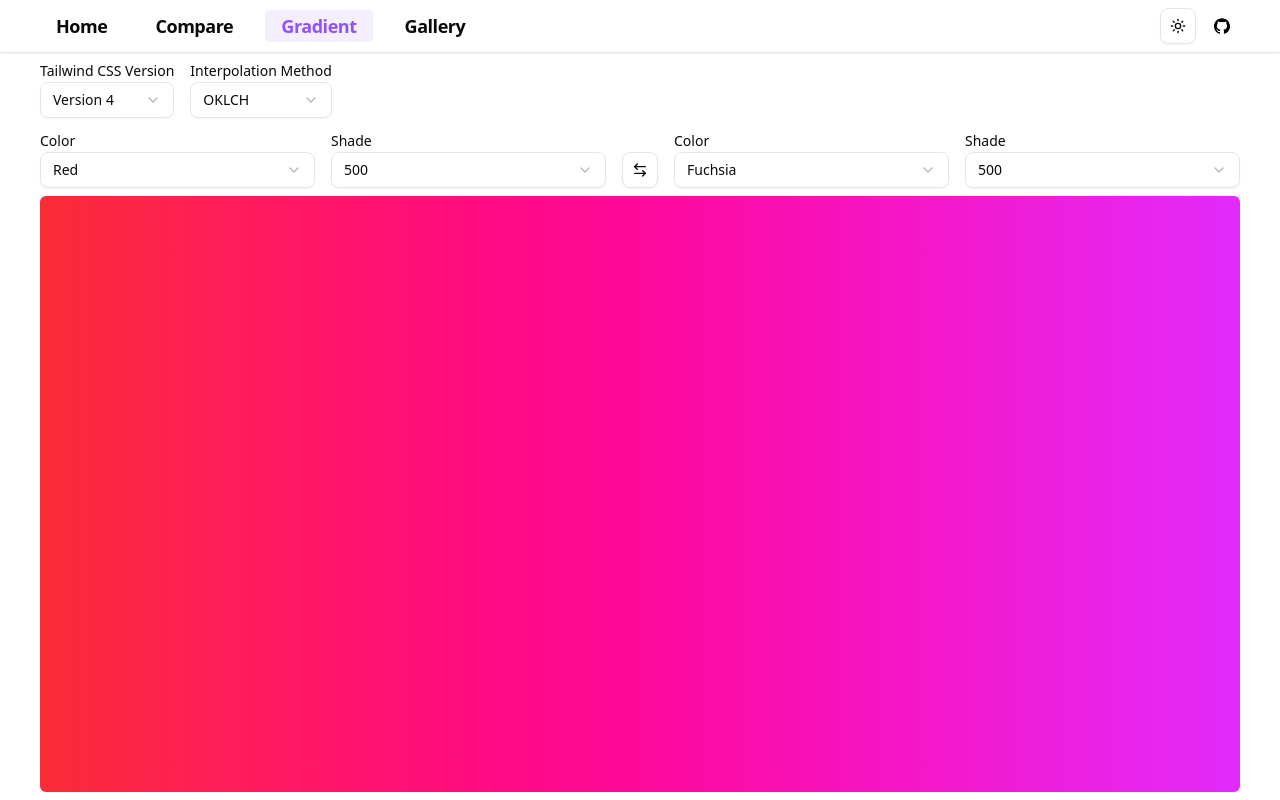
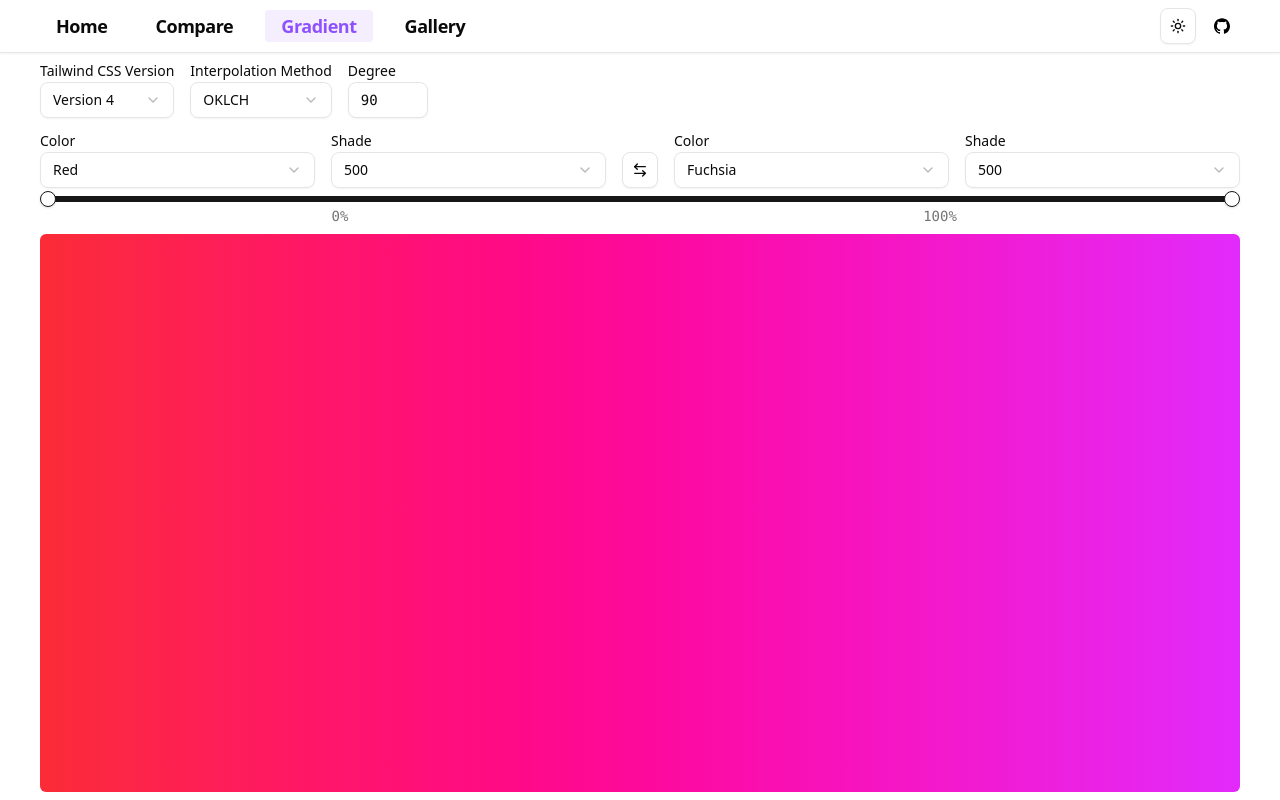
Before and after one commit to RMalik777/Tailwind-Color, a SvelteKit app: page /gradient in a window 1280 px wide. Shown: the top 800 px of the page. Built offline with nearby package versions, Linux system fonts and the light colour scheme.

Commit message:
feat: add slider and degree

```diff
--- /dev/null
+++ b/src/lib/components/ui/input/index.ts
@@ -0,0 +1,7 @@
+import Root from "./input.svelte";
+
+export {
+	Root,
+	//
+	Root as Input,
+};
--- /dev/null
+++ b/src/lib/components/ui/input/input.svelte
@@ -0,0 +1,51 @@
+<script lang="ts">
+	import type { HTMLInputAttributes, HTMLInputTypeAttribute } from "svelte/elements";
+	import { cn, type WithElementRef } from "$lib/utils.js";
+
+	type InputType = Exclude<HTMLInputTypeAttribute, "file">;
+
+	type Props = WithElementRef<
+		Omit<HTMLInputAttributes, "type"> &
+			({ type: "file"; files?: FileList } | { type?: InputType; files?: undefined })
+	>;
+
+	let {
+		ref = $bindable(null),
+		value = $bindable(),
+		type,
+		files = $bindable(),
+		class: className,
+		...restProps
+	}: Props = $props();
+</script>
+
+{#if type === "file"}
+	<input
+		bind:this={ref}
+		data-slot="input"
+		class={cn(
+			"selection:bg-primary dark:bg-input/30 selection:text-primary-foreground border-input ring-offset-background placeholder:text-muted-foreground shadow-xs flex h-9 w-full min-w-0 rounded-md border bg-transparent px-3 pt-1.5 text-sm font-medium outline-none transition-[color,box-shadow] disabled:cursor-not-allowed disabled:opacity-50 md:text-sm",
+			"focus-visible:border-ring focus-visible:ring-ring/50 focus-visible:ring-[3px]",
+			"aria-invalid:ring-destructive/20 dark:aria-invalid:ring-destructive/40 aria-invalid:border-destructive",
+			className
+		)}
+		type="file"
+		bind:files
+		bind:value
+		{...restProps}
+	/>
+{:else}
+	<input
+		bind:this={ref}
+		data-slot="input"
+		class={cn(
+			"border-input bg-background selection:bg-primary dark:bg-input/30 selection:text-primary-foreground ring-offset-background placeholder:text-muted-foreground shadow-xs flex h-9 w-full min-w-0 rounded-md border px-3 py-1 text-base outline-none transition-[color,box-shadow] disabled:cursor-not-allowed disabled:opacity-50 md:text-sm",
+			"focus-visible:border-ring focus-visible:ring-ring/50 focus-visible:ring-[3px]",
+			"aria-invalid:ring-destructive/20 dark:aria-invalid:ring-destructive/40 aria-invalid:border-destructive",
+			className
+		)}
+		{type}
+		bind:value
+		{...restProps}
+	/>
+{/if}
--- /dev/null
+++ b/src/lib/components/ui/slider/index.ts
@@ -0,0 +1,7 @@
+import Root from "./slider.svelte";
+
+export {
+	Root,
+	//
+	Root as Slider,
+};
--- /dev/null
+++ b/src/lib/components/ui/slider/slider.svelte
@@ -0,0 +1,52 @@
+<script lang="ts">
+	import { Slider as SliderPrimitive } from "bits-ui";
+	import { cn, type WithoutChildrenOrChild } from "$lib/utils.js";
+
+	let {
+		ref = $bindable(null),
+		value = $bindable(),
+		orientation = "horizontal",
+		class: className,
+		...restProps
+	}: WithoutChildrenOrChild<SliderPrimitive.RootProps> = $props();
+</script>
+
+<!--
+Discriminated Unions + Destructing (required for bindable) do not
+get along, so we shut typescript up by casting `value` to `never`.
+-->
+<SliderPrimitive.Root
+	bind:ref
+	bind:value={value as never}
+	data-slot="slider"
+	{orientation}
+	class={cn(
+		"relative flex w-full touch-none items-center select-none data-[disabled]:opacity-50 data-[orientation=vertical]:h-full data-[orientation=vertical]:min-h-44 data-[orientation=vertical]:w-auto data-[orientation=vertical]:flex-col",
+		className,
+	)}
+	{...restProps}
+>
+	{#snippet children({ thumbs })}
+		<span
+			data-orientation={orientation}
+			data-slot="slider-track"
+			class={cn(
+				"relative grow overflow-hidden rounded-full bg-muted data-[orientation=horizontal]:h-1.5 data-[orientation=horizontal]:w-full data-[orientation=vertical]:h-full data-[orientation=vertical]:w-1.5",
+			)}
+		>
+			<SliderPrimitive.Range
+				data-slot="slider-range"
+				class={cn(
+					"absolute bg-primary data-[orientation=horizontal]:h-full data-[orientation=vertical]:w-full",
+				)}
+			/>
+		</span>
+		{#each thumbs as thumb (thumb)}
+			<SliderPrimitive.Thumb
+				data-slot="slider-thumb"
+				index={thumb}
+				class="block size-4 shrink-0 rounded-full border border-primary bg-background shadow-sm ring-ring/50 transition-[color,box-shadow] hover:ring-4 focus-visible:ring-4 focus-visible:outline-hidden disabled:pointer-events-none disabled:opacity-50"
+			/>
+		{/each}
+	{/snippet}
+</SliderPrimitive.Root>
--- a/src/routes/gradient/+page.svelte
+++ b/src/routes/gradient/+page.svelte
@@ -2,6 +2,8 @@
 	import { Button } from "$lib/components/ui/button/index.js";
 	import { Label } from "$lib/components/ui/label/index.js";
 	import * as Select from "$lib/components/ui/select/index.js";
+	import { Input } from "$lib/components/ui/input/index.js";
+	import { Slider } from "$lib/components/ui/slider/index.js";
 
 	import ArrowLeftRight from "@lucide/svelte/icons/arrow-left-right";
 	import { PersistedState } from "runed";
@@ -11,6 +13,7 @@
 
 	const interpolation = new PersistedState("interpolation", "oklch");
 	const version = new PersistedState("version", "V4");
+	const degree = new PersistedState("degree", 90);
 	const leftColorOptions = $derived.by(() => {
 		switch (version.current) {
 			case "V0":
@@ -56,6 +59,8 @@
 	const rightSelectedColor = $derived(
 		rightChoice?.find((color) => color.shade.toString() === rightShade.current),
 	);
+
+	let value = new PersistedState("gradientStops", [0, 100]);
 </script>
 
 <svelte:head>
@@ -95,7 +100,7 @@
 							<Select.Label>Interpolation</Select.Label>
 							{#each interpolationOptions as option (option.value)}
 								{@const isDefault =
-									(option.value === "oklch" && version.current === "V4") ||
+									(option.value === "oklab" && version.current === "V4") ||
 									(option.value === "srgb" && version.current !== "V4")}
 								<Select.Item value={option.value}>
 									{option.name}<span class="text-muted-foreground">
@@ -106,6 +111,27 @@
 						</Select.Group>
 					</Select.Content>
 				</Select.Root>
+			</div>
+			<div class="flex w-full max-w-sm flex-col gap-1">
+				<Label for="degree">Degree</Label>
+				<Input
+					id="degree"
+					type="number"
+					placeholder="90"
+					step="30"
+					bind:value={degree.current}
+					class="w-20 max-w-sm min-w-20 font-mono"
+					oninput={(e) => {
+						const value = parseInt(e.currentTarget.value);
+						if (!isNaN(value)) {
+							if (value > 360) {
+								degree.current = 0;
+							} else if (value < 0) {
+								degree.current = 360;
+							}
+						}
+					}}
+				/>
 			</div>
 		</div>
 		<div class="flex flex-row items-end gap-4">
@@ -218,13 +244,24 @@
 			</div>
 		</div>
 	</div>
+	<div class="space-y-1">
+		<Slider type="multiple" bind:value={value.current} max={100} step={1} />
+		<div
+			class="flex w-full items-center justify-between text-center font-mono text-sm text-muted-foreground"
+		>
+			<p class="w-full grow">{value.current[0]}%</p>
+			<p class="w-full grow">{value.current[1]}%</p>
+		</div>
+	</div>
 
 	<div
 		class="col-span-2 h-dvh w-full rounded-sm transition-colors duration-200 ease-linear sm:h-full"
 		style="
     --tw-gradient-from: {leftSelectedColor?.oklch.long};
     --tw-gradient-to: {rightSelectedColor?.oklch.long};
-    --tw-gradient-position: 90deg in {interpolation.current};
+    --tw-gradient-from-position: {value.current[0]}%;
+    --tw-gradient-to-position: {value.current[1]}%;
+    --tw-gradient-position: {degree.current}deg in {interpolation.current};
 		--tw-gradient-stops: var(
 			--tw-gradient-via-stops,
 			var(--tw-gradient-position),
```
